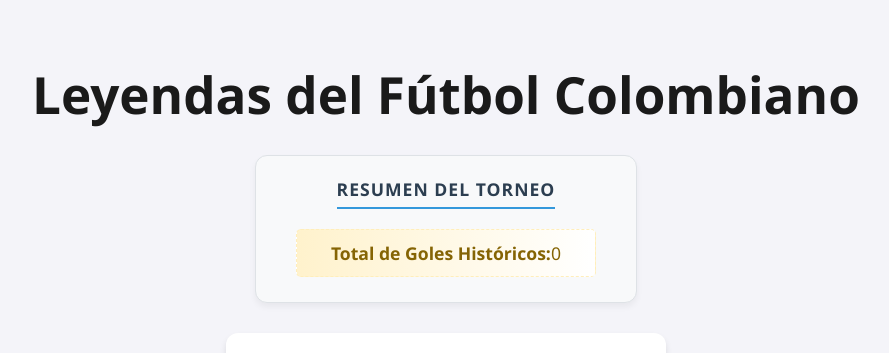
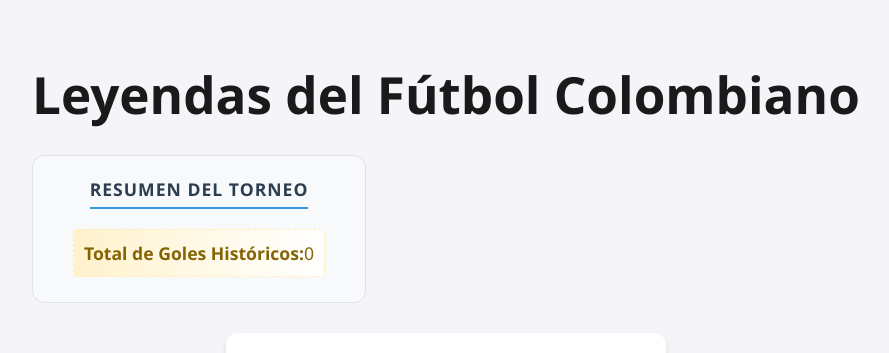
Before and after one commit to jesusmacias0320/football-stats-frontend., a React (Vite) app: page / in a window 1280 px wide. Shown: the top 353 px of the page, without its empty margins (0-889 px from the left). Built offline with nearby package versions, Linux system fonts and the light colour scheme; no server answers.

Commit message:
Actualizando panel de estadisticas otra vez

```diff
--- a/src/App.css
+++ b/src/App.css
@@ -141,17 +141,16 @@ h1{
 
 .stats-card {
     background-color: #f8f9fa;
-    padding: 20px 40px; /* Más espacio a los lados internos */
+    padding: 20px 40px;
 
-    /* ESTO ES LO MÁS IMPORTANTE */
-    width: fit-content;      /* Se ajusta solo al tamaño del texto */
-    min-width: 300px;        /* Pero que no sea demasiado chiquito */
-    margin: 0 auto 30px auto; /* Lo centra y le da espacio abajo */
+    /* LA SOLUCIÓN CONTRA EL FLEXBOX PADRE */
+    align-self: center;
+    max-width: max-content;
+    margin-bottom: 30px;
 
     border-radius: 12px;
     border: 1px solid #dee2e6;
     text-align: center;
-    box-shadow: 0 4px 6px rgba(0,0,0,0.05);
 }
 
 .stats-card h3 {
```
